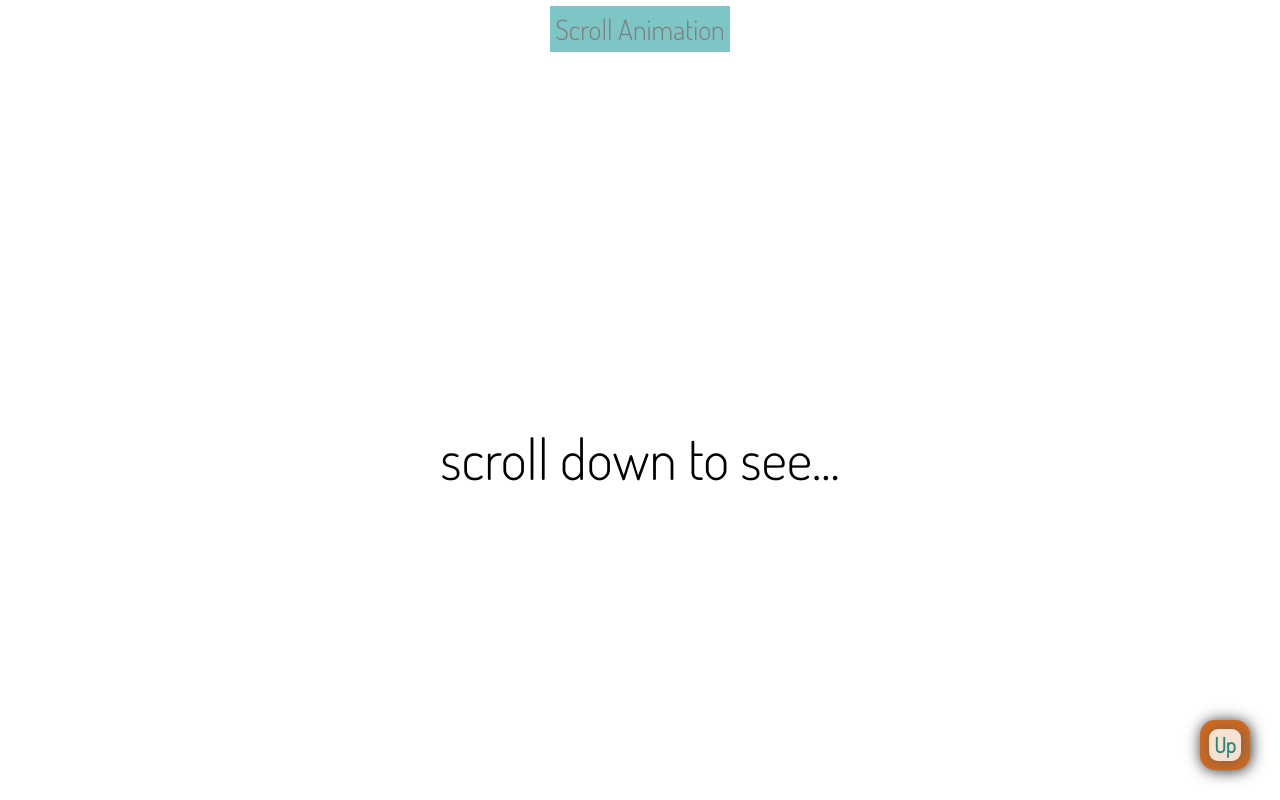
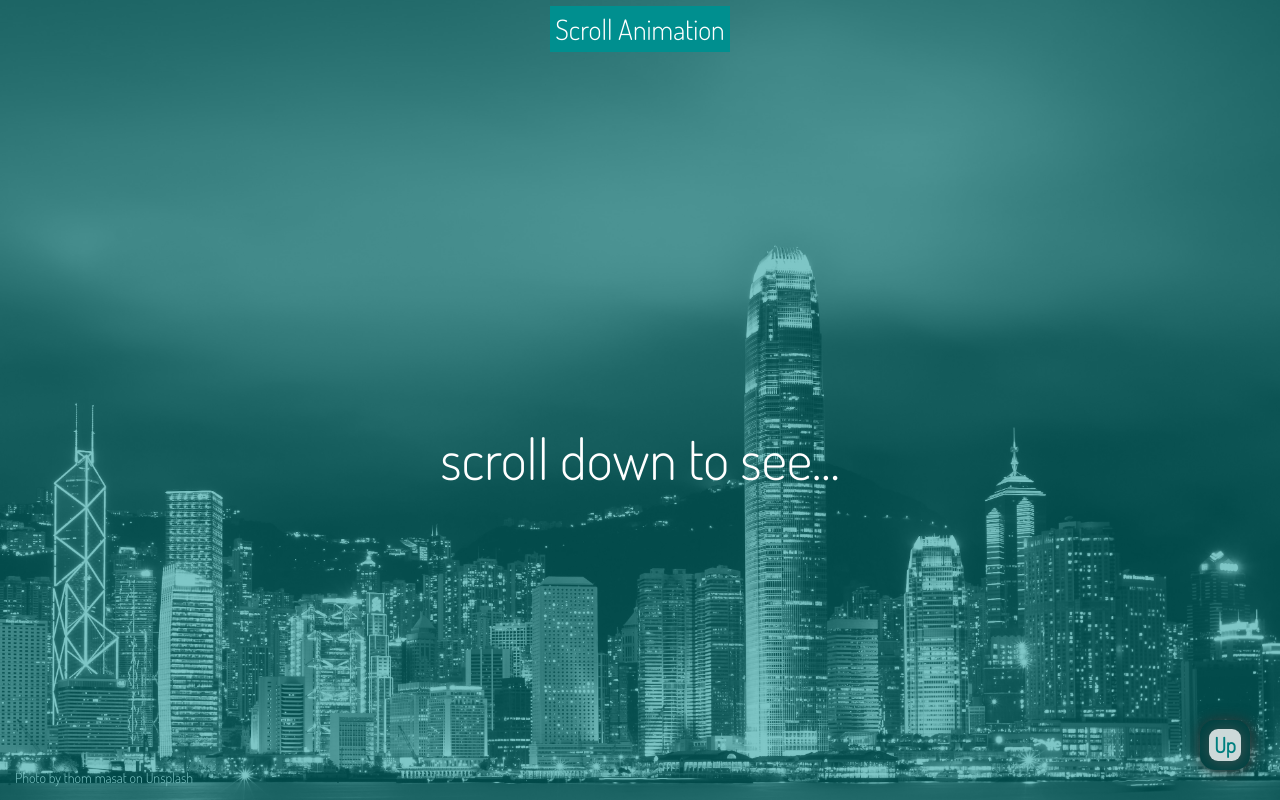
Before and after one commit to r7chardgh/scroll-animation-module, a plain HTML site: page index.html in a window 1280 px wide. Shown: the top 800 px of the page. Drawn offline with Linux system fonts and the light colour scheme.

Commit message:
Updated visual design

```diff
--- a/index.html
+++ b/index.html
@@ -32,8 +32,9 @@
     />
   </head>
   <body>
+    <div class="site-bg"></div>
     <header>
-      <div  class="icon-area">
+      <div class="icon-area">
         <div class="web-icon">Scroll Animation</div>
       </div>
     </header>
@@ -42,7 +43,9 @@
         <div class="button-icon">Up</div>
       </div>
       <div id="banner" class="banner">
-        <div id="t1" class="banner-title">scroll down to see...</div>
+        <div id="t1" class="banner-title" data-sad="fade-up">
+          scroll down to see...
+        </div>
       </div>
       <div class="demo">
         <div data-sad="fade-up" class="box-wrapper">
@@ -110,8 +113,8 @@
           </p>
         </div>
         <div class="card-row">
-          <div data-sad="clip-circle">
-            <div class="title2"><p>Awesome Title 101 fsadfdsfsd</p></div>
+          <div class="title2" data-sad="clip-circle">
+            <p>Transition Duration</p>
           </div>
           <div data-sad="fade-down" data-duration="fast" class="box-wrapper">
             <p>
@@ -263,7 +266,7 @@
     <footer>
       <div class="footer-wrapper">
         <div class="footer-watermark">
-          <pre>This is coded by <a href="/">Richard Tsang</a></pre>
+          <pre>Coded by <a href="/">Richard Tsang</a></pre>
         </div>
       </div>
     </footer>
--- a/script/script.js
+++ b/script/script.js
@@ -1,18 +1,12 @@
-var target = document.getElementsByTagName("div");
-var movers = Object.values(target).filter((t) => t.hasAttribute("data-sad")),
-  lastScrollY = 0,
+export const init = () => {
+  const target = document.getElementsByTagName("div");
+  const movers = Object.values(target).filter((t) =>
+    t.hasAttribute("data-sad")
+  );
+  var lastScrollY = window.scrollY,
     ticking = false;
-window.addEventListener("scroll", onScroll, false);
-
-// export function init() {
-//   var target = document.getElementsByTagName("div");
-//   var tArray = Object.values(target).filter((t) => t.hasAttribute("data-sad"));
-//   tArray.map((t, index) => {
-
-//   });
-// }
-//return array which contains data-sad
-
+  const WindowHeight = window.innerHeight * 0.6;
+  update();
   function onScroll() {
     lastScrollY = window.scrollY;
     requestTick();
@@ -25,7 +19,7 @@ function scrollTop() {
     window.scrollTo({
       top: 0,
       left: 0,
-    behavior: 'smooth'
+      behavior: "smooth",
     });
   }
 
@@ -37,9 +31,7 @@ function requestTick() {
   }
   function update() {
     var mover = null,
-    moverTop = [],
-    WindowHeight = window.innerHeight *0.6,
-    offset = 0;
+      moverTop = [];
 
     for (var m = 0; m < movers.length; m++) {
       mover = movers[m];
@@ -48,7 +40,6 @@ function update() {
 
     for (var m = 0; m < movers.length; m++) {
       mover = movers[m];
-
       if (
         lastScrollY > moverTop[m] - WindowHeight &&
         mover.getAttribute("data-view") != "true"
@@ -65,4 +56,7 @@ function update() {
     ticking = false;
   }
 
-// init();
+  window.addEventListener("scroll", onScroll, false);
+};
+
+init();
--- a/styles/style.css
+++ b/styles/style.css
@@ -3,14 +3,19 @@
 }
 :root {
   --main-color: rgb(0, 143, 143);
+  --main-light-color: rgb(0, 196, 196);
+  --main-dark-color: rgb(0, 66, 66);
+  --footer-color:rgb(66, 66, 66);
   --animation-duration-fast: 500ms;
   --animation-duration-normal: 900ms;
   --animation-duration-slow: 1500ms;
+  --animation-duration-slowest:3000ms;
 }
 html {
   font-size: 14px;
   text-align: center;
   font-family: "Dosis", sans-serif;
+  color:#fff;
 }
 
 /* header */
@@ -18,12 +23,38 @@ header {
   position: relative;
 }
 
+/* site-bg */
+.site-bg{
+  position: fixed;
+  top: 0;
+  z-index: -1;
+  width: 100vw;
+  height: 100vh;
+  background-position: center;
+  background-size: cover;
+  background-image: url('../pics/thom-masat-t_YWqXcK5lw-unsplash-greyscale.jpg');
+}
+.site-bg::after{
+  content: '';
+  background-color: var(--main-color);
+  position: absolute;
+  top: 0;
+  bottom: 0;
+  left: 0;
+  right: 0;
+  opacity: 0.5;
+}
+.site-bg::before{
+  content: 'Photo by thom masat on Unsplash';
+  position: absolute;
+  left: 15px;
+  bottom: 15px;
+}
 /* icon */
 .icon-area {
   pointer-events: none;
   width: 100%;
   margin: 15px 0px;
-  opacity: 0.5;
 }
 .web-icon {
   display: inline;
@@ -45,7 +76,7 @@ header {
   display: flex;
   flex-direction: column;
   align-items: center;
-  background-color: var(--main-color);
+  /*background-color: var(--main-color);*/
   overflow: hidden;
 }
 .banner-title {
@@ -79,7 +110,7 @@ header {
   bottom: 30px;
   height: 50px;
   width: 50px;
-  background-color: chocolate;
+  background-color: var(--main-dark-color);
   color: var(--main-color);
   font-size: 1.5rem;
   border-radius: 15px;
@@ -102,10 +133,10 @@ header {
   box-shadow: 1px 1px 15px 0px rgb(90, 90, 90);
 }
 .back-button:hover {
-  background-color: rgb(10, 124, 76);
+  background-color: var(--main-color);
 }
 .back-button:active {
-  background-color: rgb(82, 10, 124);
+  background-color: var(--main-light-color);
 }
 .back-button:active .button-icon {
   color: var(--main-color);
@@ -118,7 +149,7 @@ header {
   display: flex;
   flex-wrap: wrap;
   padding: 15px 30px;
-  background-color: rgb(150, 70, 14);
+  background-color: var(--footer-color);
   justify-content: center;
 }
 .footer-watermark {
@@ -126,7 +157,7 @@ header {
   align-items: center;
 }
 a {
-  color: aqua;
+  color: var(--main-light-color);
 }
 
 /* section */
@@ -136,14 +167,14 @@ a {
   flex-flow: row wrap;
   justify-content: space-evenly;
   width: 100%;
-  background-color: grey;
+  background-color: var(--main-color);
 }
 
 /* subtitle */
 .title2 {
-  width: 100vw;
+  width: 40vw;
   position: relative;
-  margin: 5px 0px;
+  margin: 5px 40vw;
   font-size: 2rem;
   padding: 10px;
 }
@@ -223,6 +254,10 @@ transform: translate(0);
   transition-duration: var(--animation-duration-slow);
 }
 
+[data-duration="slowest"] {
+  transition-duration: var(--animation-duration-slowest);
+}
+
 /* flip */
 [data-sad^="flip"] {
   opacity: 0;
@@ -289,7 +324,7 @@ transform: translate(0);
 
 /* clip */
 [data-sad^='clip']{
-  transition-duration: var(--animation-duration-slow);
+  transition-duration: var(--animation-duration-slowest);
 }
 [data-sad="clip-circle"] {
   clip-path: circle(0%);
```
Also changed, not shown: pics/thom-masat-t_YWqXcK5lw-unsplash-greyscale.jpg (added). Lines whose indentation alone changed are shown as unchanged.
